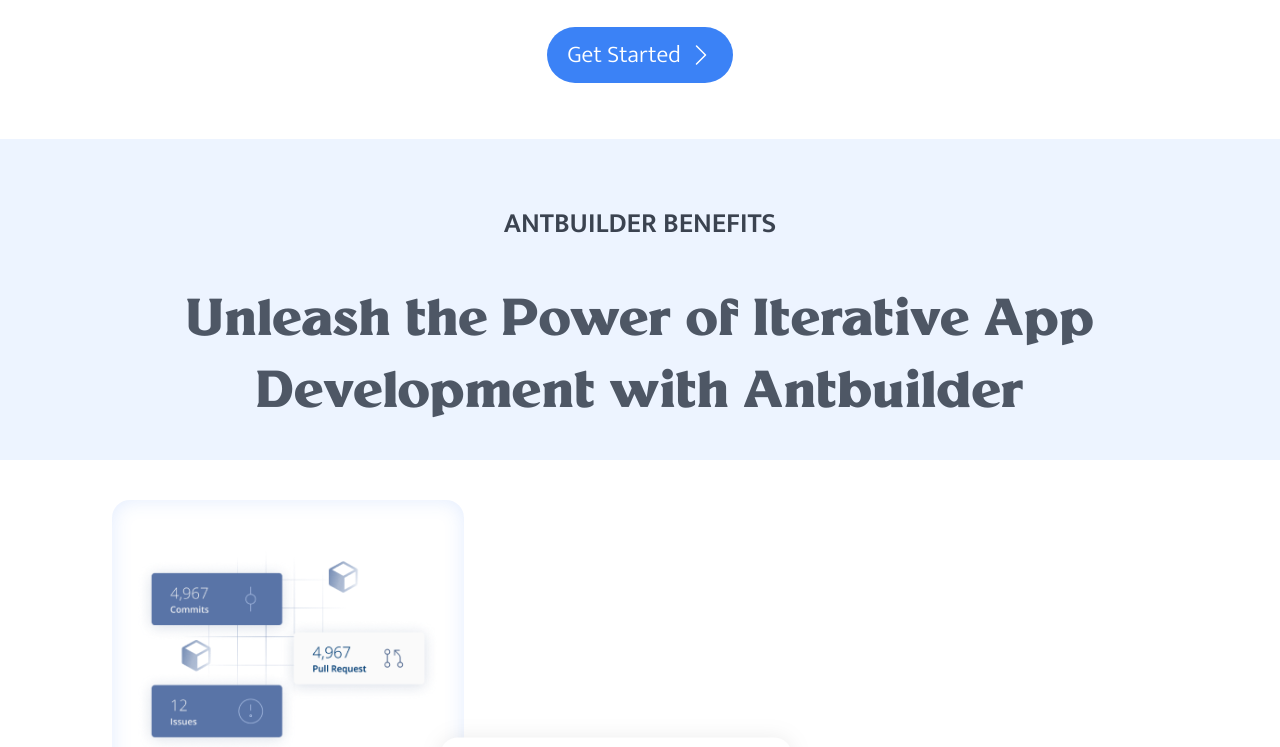
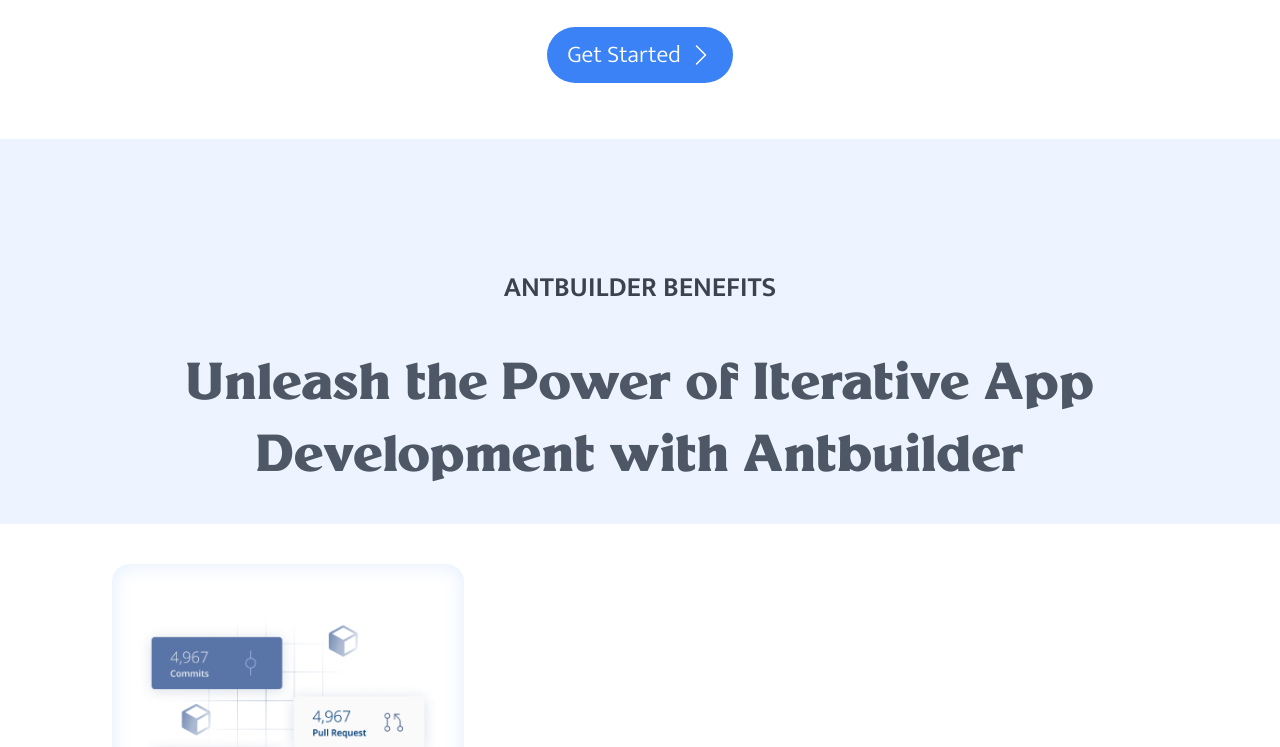
Before and after one commit to i-technetronics-llc/antbuilder-web, a Next.js app: page / in a window 1280 px wide. Shown: the part 480-1227 px from the top of the page. Built offline with nearby package versions, Linux system fonts and the light colour scheme.

Commit message:
created CTA section

```diff
--- a/app/page.tsx
+++ b/app/page.tsx
@@ -5,6 +5,7 @@
 import { millik, openSans } from "./font";
 import FeatureSection from "@/components/Home/FeatureSection";
 import BenefitSection from "@/components/Home/BenefitSection";
+import CTASection from "@/components/Home/CTASection";
 
 export default function Home() {
   return (
@@ -42,7 +43,7 @@
       </header >
       <FeatureSection />
       <BenefitSection />
-
+      <CTASection />
     </div>
   )
 }
--- /dev/null
+++ b/components/Home/CTASection.tsx
@@ -0,0 +1,25 @@
+import React from 'react'
+import Container from '../common/Container'
+import { millik, mukta } from '@/app/font'
+import Button from '../common/Button'
+import { BsChevronRight } from 'react-icons/bs'
+
+const CTASection = () => {
+    return (
+        <Container>
+            <section className='bg-trueGray-500 px-6 py-10 rounded-[20px] space-y-6 w-full max-w-5xl mx-auto mt-10 text-center shadow-[0px_0px_20px_0px_rgba(128,128,128,0.25)] text-white '>
+                <h2 className={`text-3xl lg:text-[40px] ${millik.className}`}>
+                    Transform your vision into reality with Antbuilder
+                </h2>
+                <p className={`text-lg lg:text-xl mx-auto lg:w-[40ch] ${mukta.className} `}>
+                    Turning ideas and specifications into powerful code. Click on the button to get started now
+                </p>
+                <Button Icon={<BsChevronRight />} iconDir='right' variant='inverse' rounded className='px-8'>
+                    Get Started
+                </Button>
+            </section>
+        </Container>
+    )
+}
+
+export default CTASection
--- a/components/Home/FeatureSection.tsx
+++ b/components/Home/FeatureSection.tsx
@@ -7,8 +7,8 @@
 
 const FeatureSection = () => {
     return (
-        <section className=''>
-            <div className='bg-primary-200 pb-8 pt-16 text-center space-y-10 flex flex-col items-center mb-10'>
+        <section className='lg:-mb-7'>
+            <div className='bg-primary-200 pb-8 pt-32 text-center space-y-10 flex flex-col items-center mb-10'>
                 <span className='text-[28px] font-bold'>
                     ANTBUILDER BENEFITS
                 </span>
```
